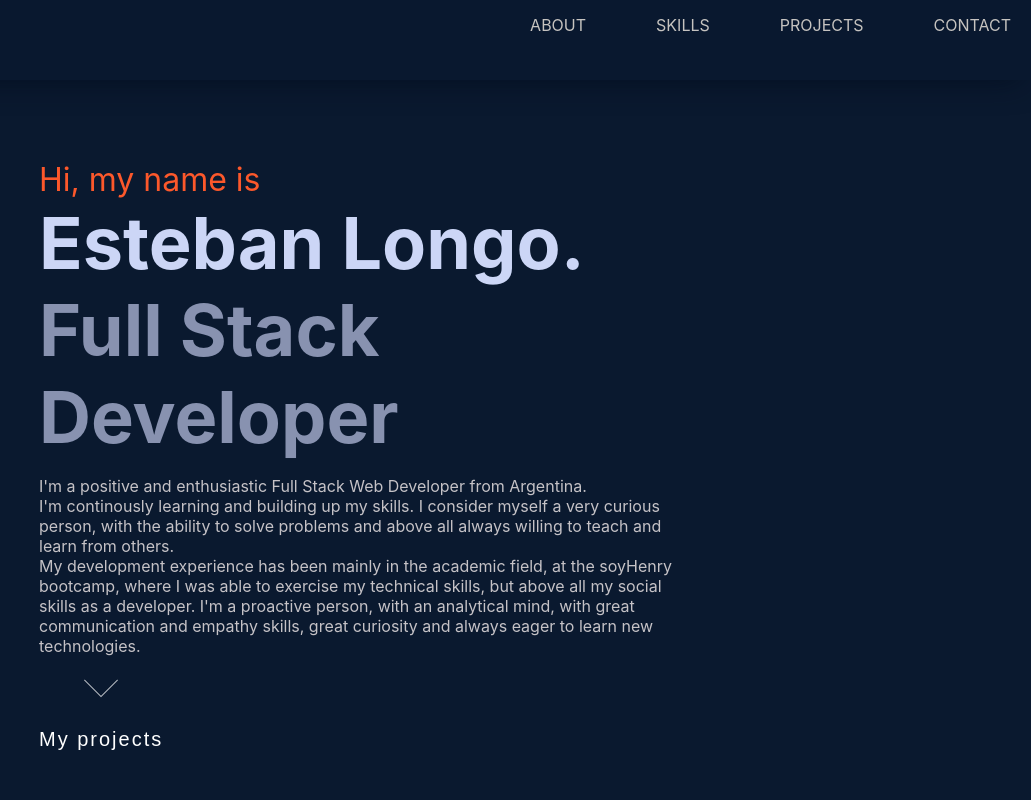
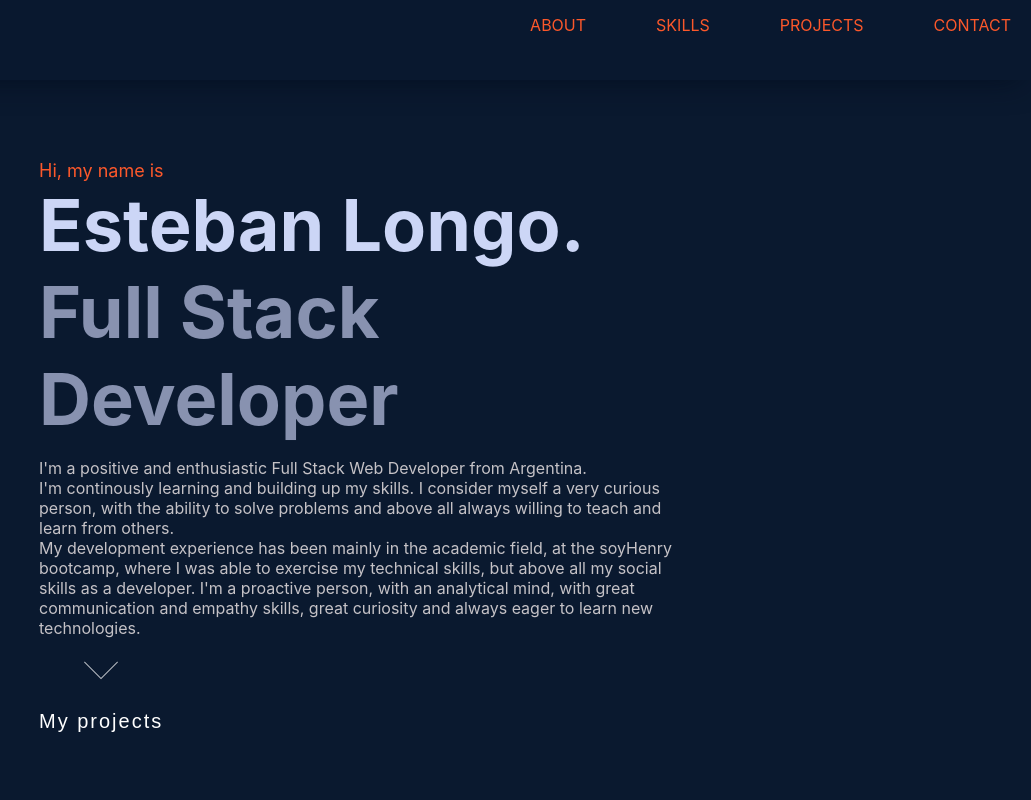
Before and after one commit to EstebanLongo/Portfolio, a React (Create React App) app: page / in a window 1280 px wide. Shown: the top 800 px of the page, without its empty margins (249-1280 px from the left). Built offline with nearby package versions, Linux system fonts and the light colour scheme.

Commit message:
fuentes en about y colores en navbar

```diff
--- a/src/components/About/about.css
+++ b/src/components/About/about.css
@@ -16,7 +16,7 @@
   color: rgb(252, 88, 43);
   /* font-family: var(--font-mono); */
   /* font-size: clamp(var(--fz-sm), 5vw, var(--fz-md)); */
-  font-size: 2rem;
+  font-size: 18px;
   font-weight: 400;
 }
 .aboutname {
--- a/src/components/NavBar/navbar.css
+++ b/src/components/NavBar/navbar.css
@@ -33,7 +33,8 @@
 .navbaritems {
   /* margin-right: 50px; */
   margin: 15px 20px;
-  color: rgba(215, 211, 205, 0.92);
+  /* color: rgba(215, 211, 205, 0.92); */
+  color: rgb(252, 88, 43);
   cursor: pointer;
 }
 
```
